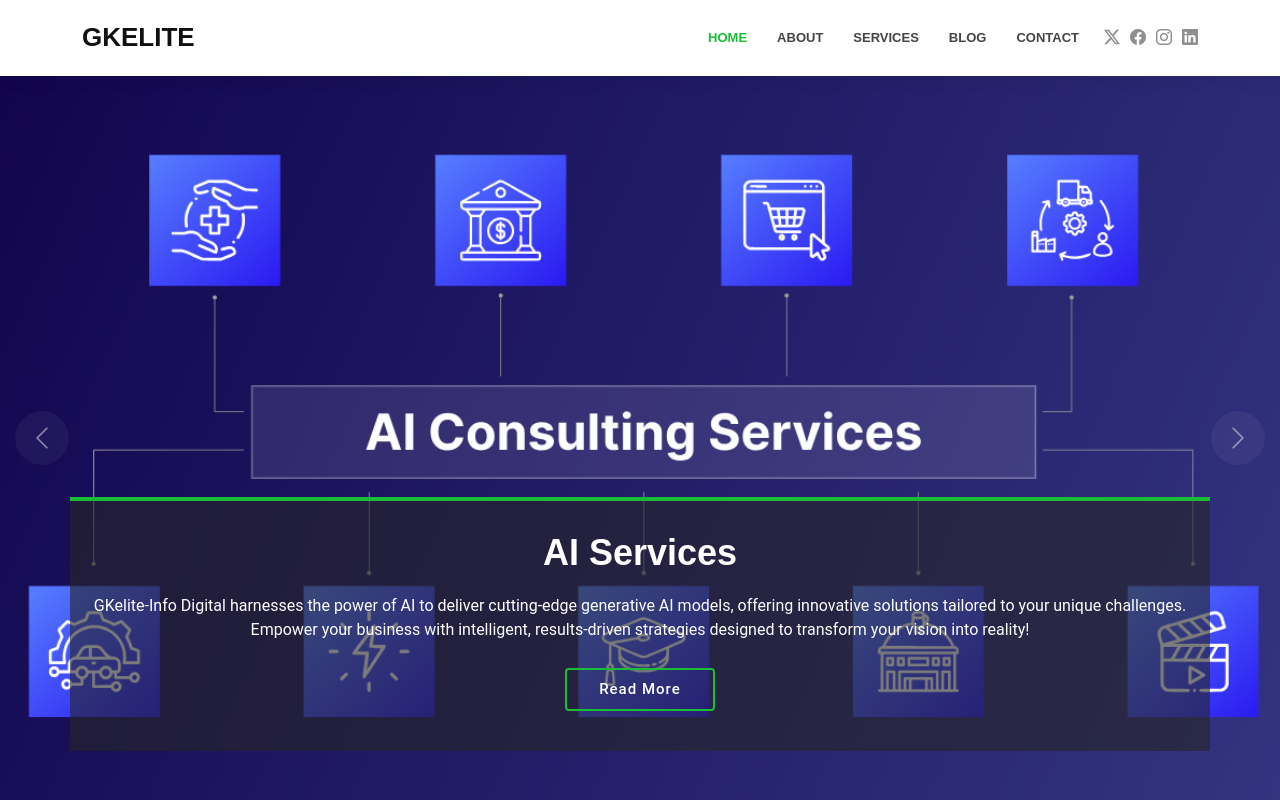
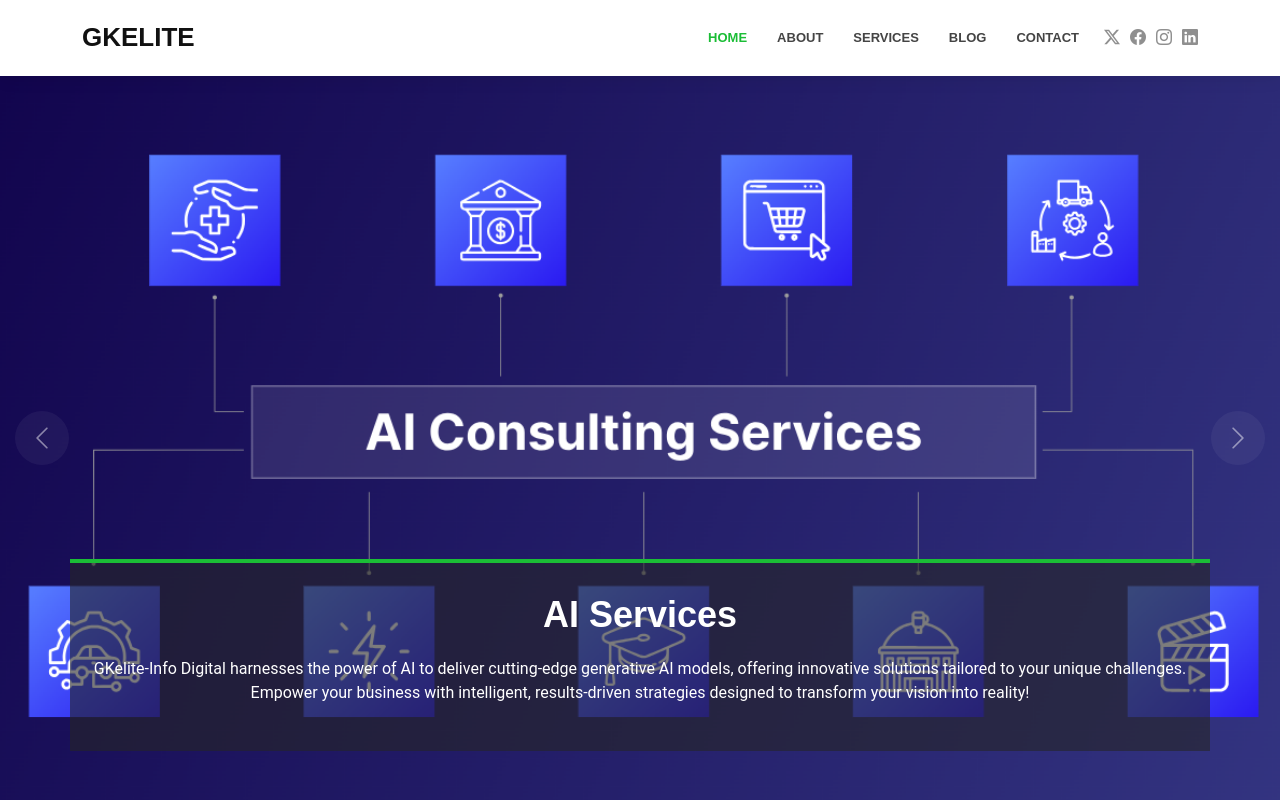
Before and after one commit to Sbose548/gkelite, a Next.js app: page / in a window 1280 px wide. Shown: the top 800 px of the page. Built offline with nearby package versions, Linux system fonts and the light colour scheme.

Commit message:
Update Hero.js

```diff
--- a/src/app/components/Hero.js
+++ b/src/app/components/Hero.js
@@ -62,9 +62,6 @@ const HeroCarousel = () => {
               fastest-growing talent acquisition platforms, we are the preferred
               recruiting partner for numerous Fortune 500 companies.
             </p>
-            <Link href="/service-details/talent_acquisition_excellence" className="btn-get-started">
-              Read More
-            </Link>
           </div>
         </div>
 
@@ -80,9 +77,7 @@ const HeroCarousel = () => {
               elevates your online presence to new heights with cutting-edge,
               results-driven digital marketing strategies!
             </p>
-            <Link href="/service-details/dynamic_Digital_marketing_solutions" className="btn-get-started">
-              Read More
-            </Link>
+
           </div>
         </div>
 
@@ -98,9 +93,7 @@ const HeroCarousel = () => {
               offering innovative solutions tailored to your unique challenges.
               Empower your business with intelligent, results-driven strategies designed to transform your vision into reality!
             </p>
-            <Link href="/service-details/dynamic_Digital_marketing_solutions" className="btn-get-started">
-              Read More
-            </Link>
+
           </div>
         </div>
 
@@ -119,9 +112,7 @@ const HeroCarousel = () => {
               measurable results in both business-to-business and
               business-to-consumer sectors.
             </p>
-            <Link href="/service-details/b2b_b2c_sales_mastery" className="btn-get-started">
-              Read More
-            </Link>
+
           </div>
         </div>
 
```
